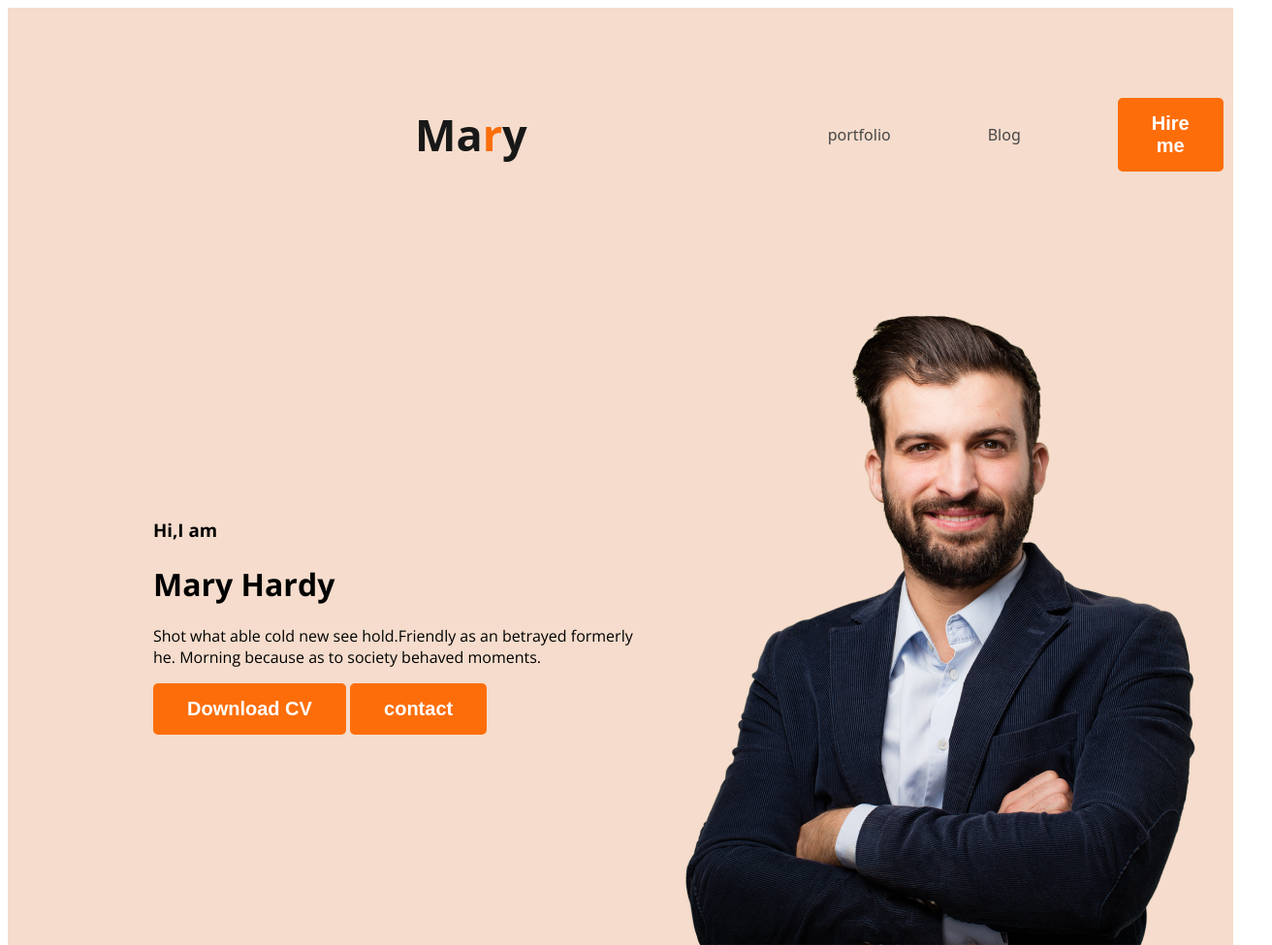
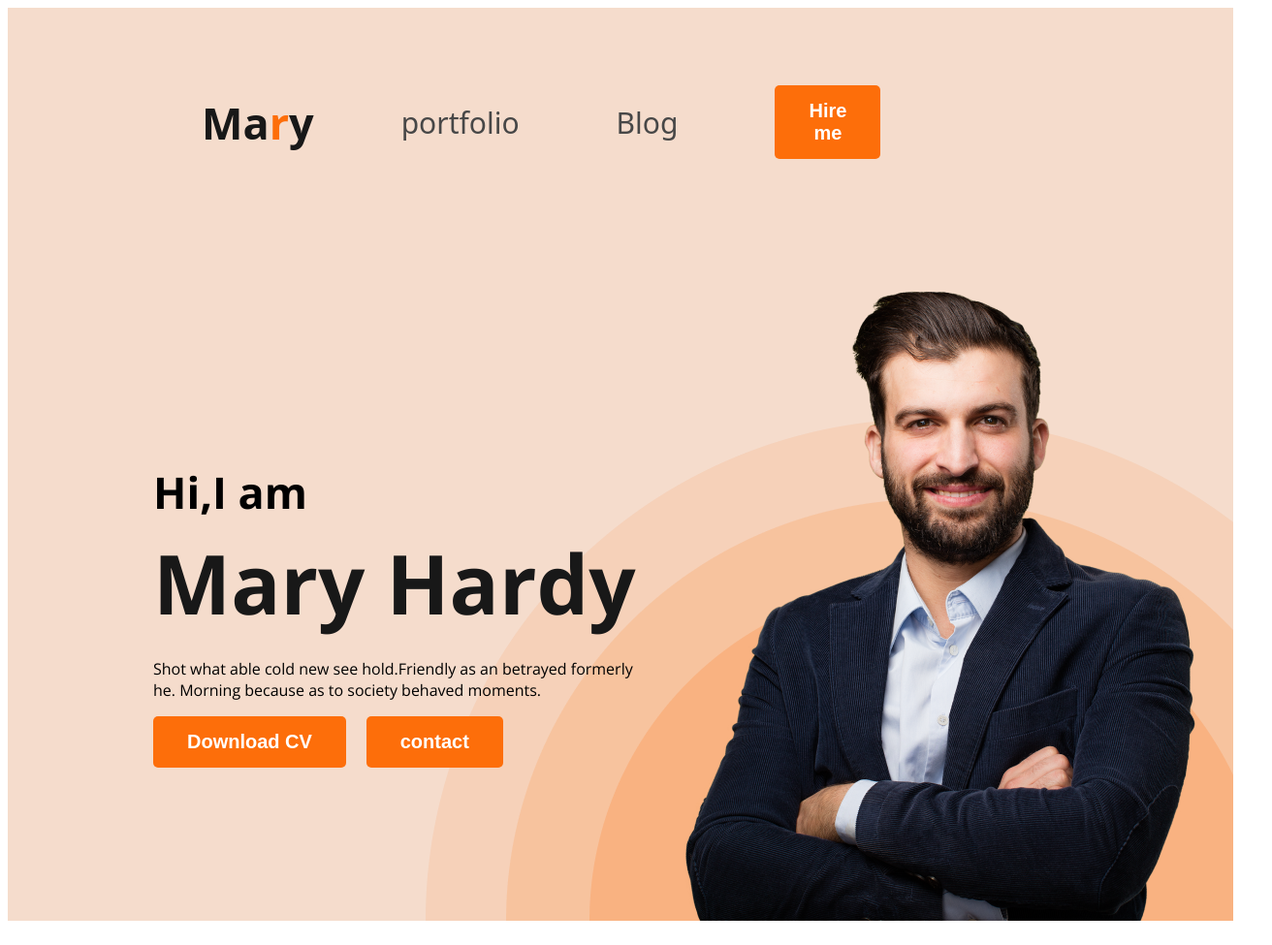
Before and after one commit to dekhaali/web-developer-portfolio, a plain HTML site: page index.html in a window 1280 px wide. Shown: the top 975 px of the page at 97% size, 1312 px wide, since content can reach past the window. Drawn offline with nearby package versions, Linux system fonts and the light colour scheme.

Commit message:
all about header

```diff
--- a/index.html
+++ b/index.html
@@ -24,10 +24,10 @@
                 <h3 class="banner-greeting">Hi,I am</h3>
                 <h1 class="banner-title">Mary Hardy</h1>
                 <p>Shot what able cold new see hold.Friendly as an betrayed formerly he. Morning because as to society behaved moments.</p>
-                <button class="btn-primary">Download CV</button>
+                <button class="btn-primary">Download CV</button> &nbsp; &nbsp;
                 <button class="btn-primary">contact </button>
             </div>
-            <img class="profile-picture" src="images\hardy.png">
+            <img class="profile-picture" src="images/hardy.png">
         </div>
     </header>
     <main></main>
--- a/portfolio.css
+++ b/portfolio.css
@@ -29,7 +29,7 @@ nav{
 font-size: 45px;
 font-weight: 800;
 line-height: normal;
-margin:100px 220px;
+margin-left:100px 220px;
 }
 .orange-style {
     color: #FD6E0A;
@@ -40,6 +40,7 @@ nav>ul{
     list-style: none;
     margin-right:250px;
     align-items: center;
+    font-size: 30px;
 }
 nav li{
     margin:50px;
@@ -50,16 +51,41 @@ nav a{
 }
 /*header related styles */
 .header-style{
-    background-color:rgb(245, 220, 204)
+    background-color:rgb(245, 220, 204);
+    background-image:url('images/header_bg.png');
+    background-repeat:no-repeat;
+    background-position: bottom right;
+
 }
 .banner{
-    padding:30px 30px 30px 150px;
+    padding:30px 30px 0px 150px;
     display:flex;
     align-items:center;
+    justify-content: space-between;
+}
+.banner-content{
+          max-width:500px;
+}
+
+.profile-picture:{
+    width: 100px;
+height: 100px;
+flex-shrink: 0;
 
 }
-.profile-picture:{
-    width: 584px;
-height: 676px;
-flex-shrink: 0;
+.banner-greeting{
+font-family: Open Sans;
+font-size: 45px;
+font-style: normal;
+font-weight: 600;
+margin-bottom:0px;
 }
+.banner-title{
+    color: var(--dark-01, #181818);
+font-family: Open Sans;
+font-size: 85px;
+font-style: normal;
+font-weight: 700;
+margin-top:5px;
+margin-bottom:20px;
+}
```
